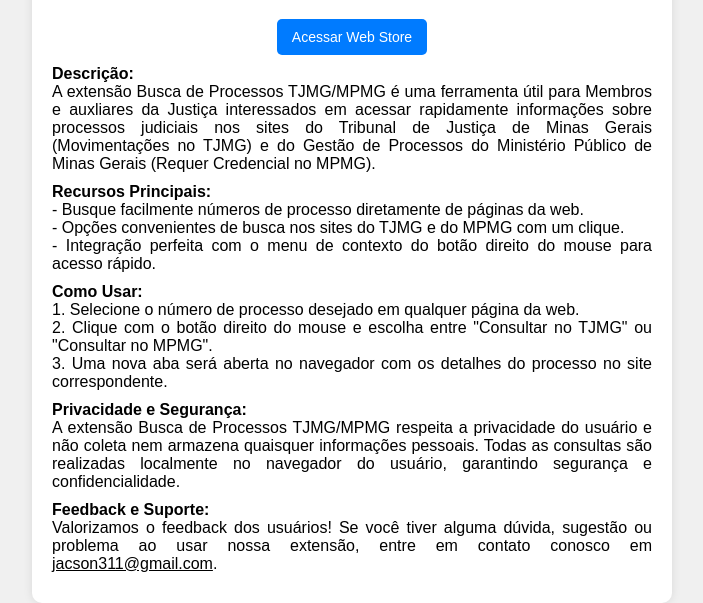
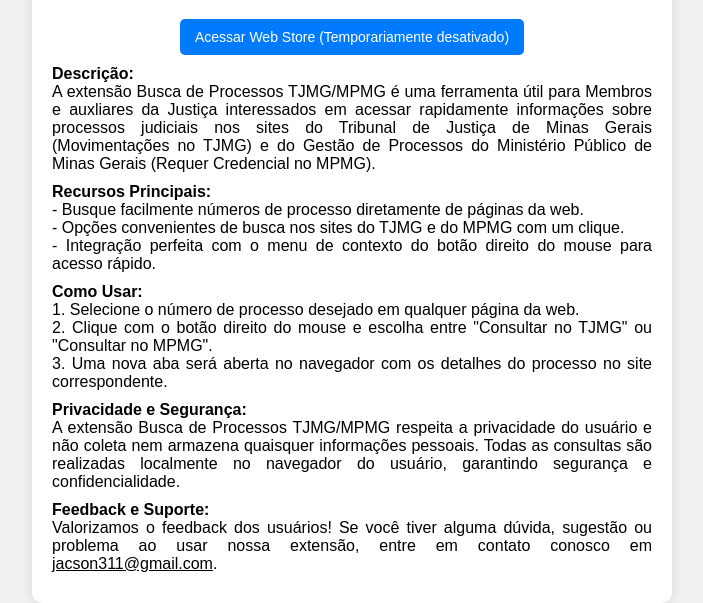
Before and after one commit to DetonaJacs/HC, a browser extension: page menu/e.html in a window 1280 px wide. Shown: the part 232-835 px from the top of the page, without its empty margins (288-991 px from the left). Drawn offline with Linux system fonts and the light colour scheme.

Commit message:
Update e.html

```diff
--- a/menu/e.html
+++ b/menu/e.html
@@ -130,7 +130,7 @@ body {
          <h1>Nome da Extensão: Busca de Processos TJMG/MPMG</h1>
     <div class="tooltip"> <!-- Div para o botão com dica de ferramenta -->
         <a href="https://chromewebstore.google.com/detail/busca-de-processos/ekhaiapibhbbnnfnmbjhhfdgdinlhcbl?hl=pt-BR&authuser=0" target="_blank">
-            <button id="downloadButton" class="btn">Acessar Web Store</button>
+            <button id="downloadButton" class="btn">Acessar Web Store (Temporariamente desativado)</button>
         </a>
     </div>
         <p><strong>Descrição:</strong><br>
```
